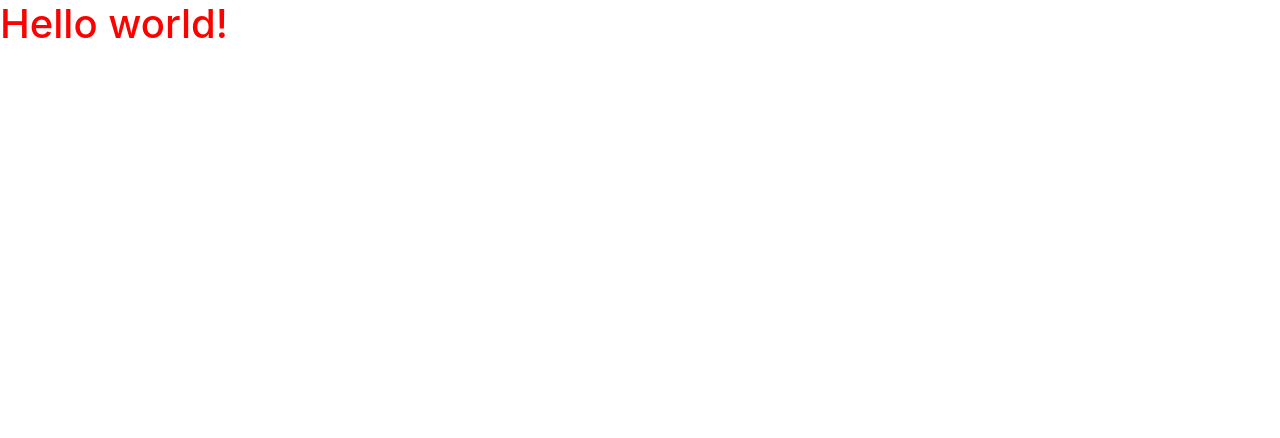
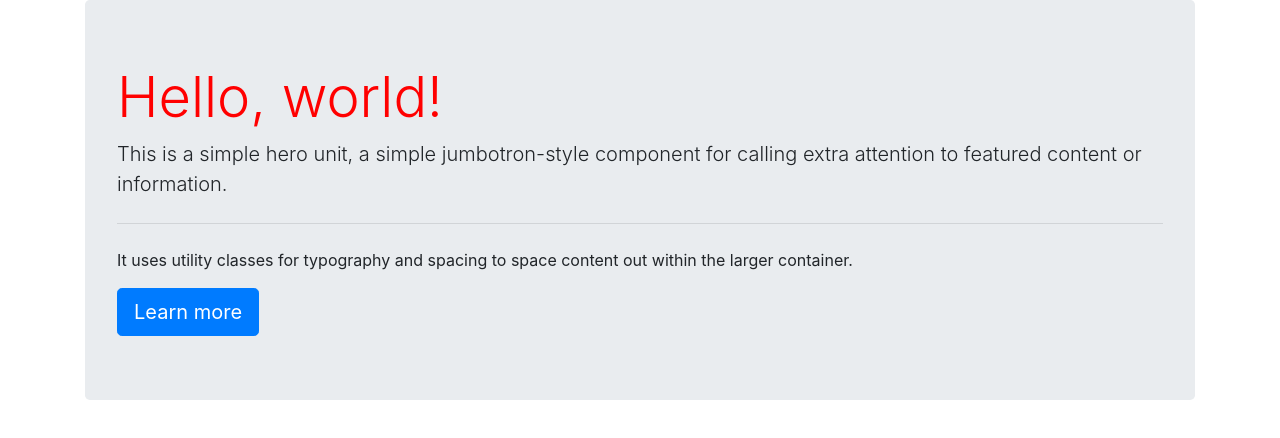
Before and after one commit to jonathanjwatson/maintenance-tracker, a plain HTML site: page index.html in a window 1280 px wide. Drawn offline with nearby package versions, Linux system fonts and the light colour scheme.

Commit message:
added sample jumbotron

```diff
--- a/index.html
+++ b/index.html
@@ -35,7 +35,27 @@
     ></script>
   </head>
   <body>
-    <h1>Hello world!</h1>
+    <div class="container">
+      <div class="row">
+        <div class="col-sm-12">
+          <div class="jumbotron">
+            <h1 class="display-4">Hello, world!</h1>
+            <p class="lead">
+              This is a simple hero unit, a simple jumbotron-style component for
+              calling extra attention to featured content or information.
+            </p>
+            <hr class="my-4" />
+            <p>
+              It uses utility classes for typography and spacing to space
+              content out within the larger container.
+            </p>
+            <a class="btn btn-primary btn-lg" href="#" role="button"
+              >Learn more</a
+            >
+          </div>
+        </div>
+      </div>
+    </div>
 
     <script src="./assets/js/script.js"></script>
   </body>
```
